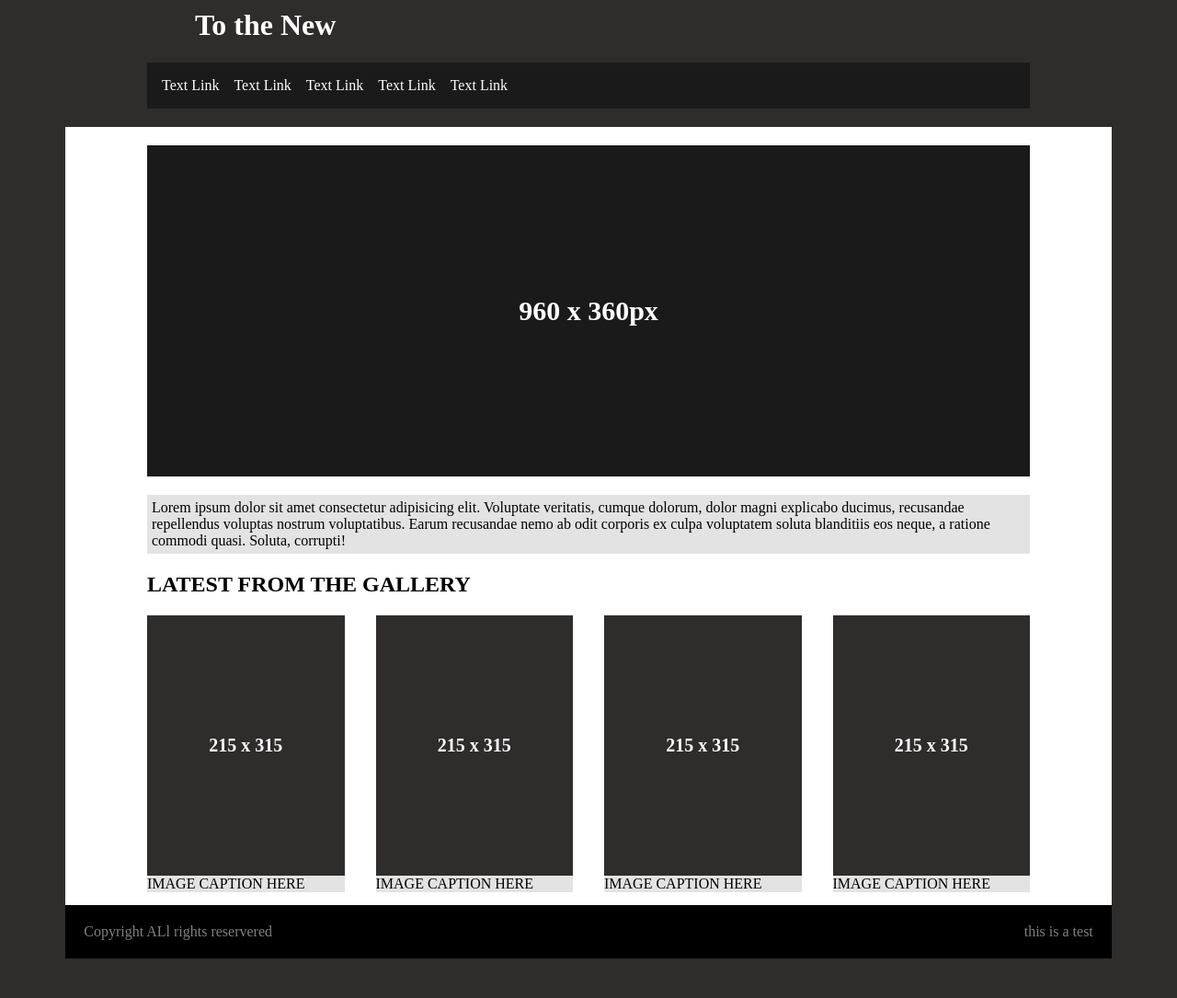
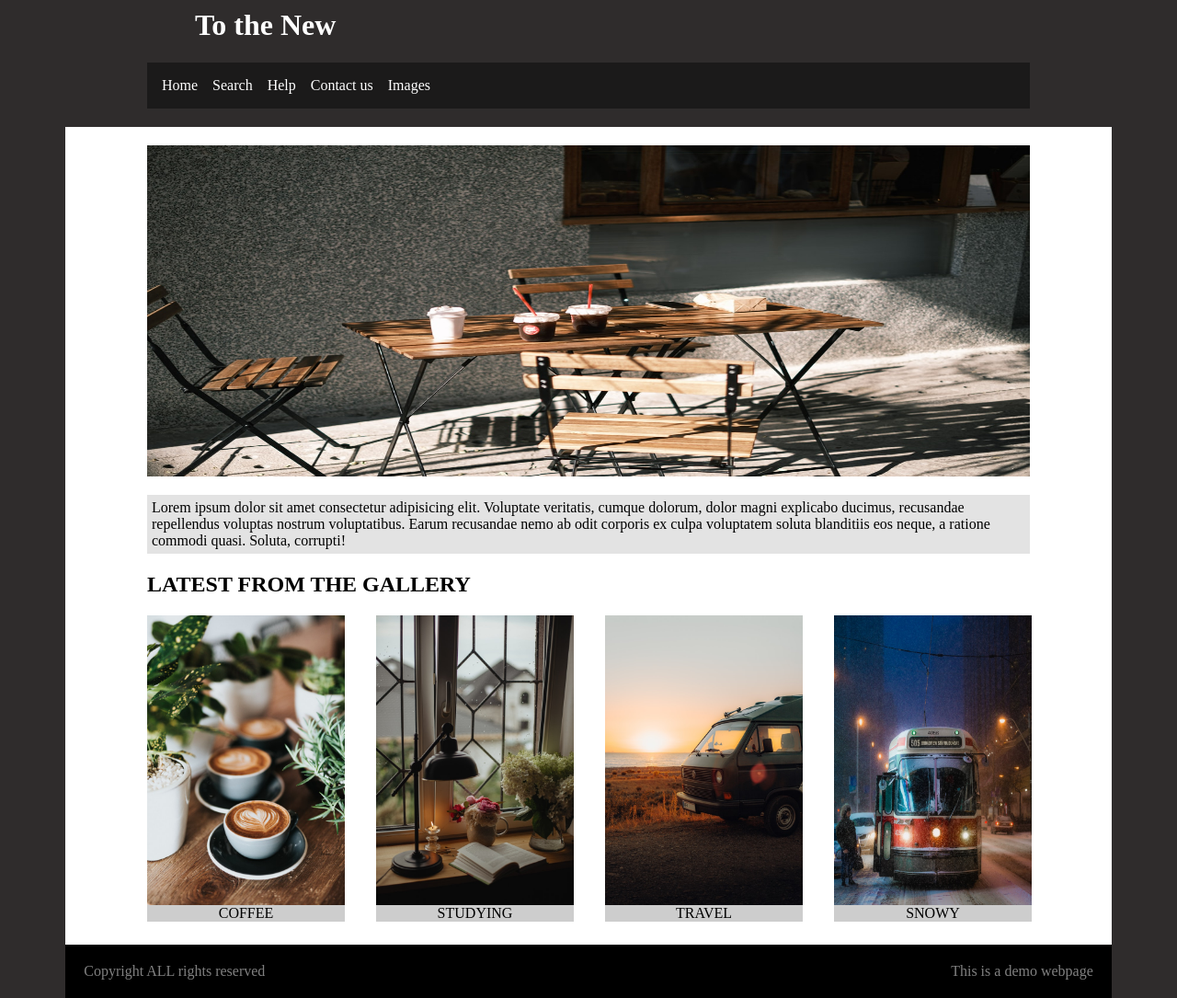
Before and after one commit to anuj1317/webpage, a plain HTML site: page index.html in a window 1280 px wide. Shown: the part 40-1125 px from the top of the page at 92% size. Before the commit the page ends 1082 px from the top, so only its background shows below. Drawn offline with Linux system fonts and the light colour scheme.

Commit message:
UI changes

```diff
--- a/index.html
+++ b/index.html
@@ -13,15 +13,17 @@
       <header>
         <h1>To the New</h1>
         <div class="toolbar">
-          <span>Text Link</span>
-          <span>Text Link</span>
-          <span>Text Link</span>
-          <span>Text Link</span>
-          <span>Text Link</span>
+          <span>Home</span>
+          <span>Search</span>
+          <span>Help</span>
+          <span>Contact us</span>
+          <span>Images</span>
         </div>
       </header>
       <main class="content">
-        <div class="banner">960 x 360px</div>
+        <div class="banner">
+          <img src="landscape1.jpeg" alt="Landscape image" />
+        </div>
         <div class="some-text">
           Lorem ipsum dolor sit amet consectetur adipisicing elit. Voluptate
           veritatis, cumque dolorum, dolor magni explicabo ducimus, recusandae
@@ -33,28 +35,28 @@
           <h2>Latest from the gallery</h2>
           <div class="gallery-pics">
             <div class="gallery-item">
-              <div class="item-pic">215 x 315</div>
-              <div class="item-cap">image caption here</div>
+              <img src="coffee.jpg" alt="coffee" />
+              <div class="item-cap">Coffee</div>
             </div>
             <div class="gallery-item">
-              <div class="item-pic">215 x 315</div>
-              <div class="item-cap">image caption here</div>
+              <img src="img2.jpeg" alt="coffee" />
+              <div class="item-cap">Studying</div>
             </div>
             <div class="gallery-item">
-              <div class="item-pic">215 x 315</div>
-              <div class="item-cap">image caption here</div>
+              <img src="img3.jpeg" alt="coffee" />
+              <div class="item-cap">Travel</div>
             </div>
             <div class="gallery-item">
-              <div class="item-pic">215 x 315</div>
-              <div class="item-cap">image caption here</div>
+              <img src="img4.jpeg" alt="coffee" />
+              <div class="item-cap">Snowy</div>
             </div>
           </div>
         </div>
       </main>
 
       <footer>
-        <div>Copyright ALl rights reservered</div>
-        <div>this is a test</div>
+        <div>Copyright ALL rights reserved</div>
+        <div>This is a demo webpage</div>
       </footer>
     </div>
   </body>
--- a/style.css
+++ b/style.css
@@ -38,19 +38,14 @@ header h1 {
   display: flex;
   flex-direction: column;
 }
-.banner {
-  background: #1b1a1a;
-  color: white;
+.banner img {
   width: 960px;
   height: 360px;
   margin: 0 auto;
   margin-top: 20px;
-  text-align: center;
   display: flex;
   justify-content: center;
   align-items: center;
-  font-size: 30px;
-  font-weight: bold;
 }
 
 .some-text {
@@ -75,13 +70,13 @@ header h1 {
   display: flex;
   gap: 34px;
 }
-.gallery-item {
+.gallery-item img {
   display: flex;
   flex-direction: column;
   width: 215px;
   height: 315px;
 }
-.item-pic {
+/* .item-pic {
   background: #2f2c2c;
   color: white;
   height: 90%;
@@ -90,11 +85,13 @@ header h1 {
   align-items: center;
   font-size: 20px;
   font-weight: bold;
-}
+} */
 .item-cap {
   text-transform: uppercase;
-  background-color: rgb(227, 227, 227);
+  background-color: rgb(205, 205, 205);
   color: black;
+  margin-bottom: 25px;
+  text-align: center;
 }
 footer {
   background-color: black;
```
Also changed, not shown: coffee.jpg (added), img2.jpeg (added), img3.jpeg (added), img4.jpeg (added), landscape1.jpeg (added).
